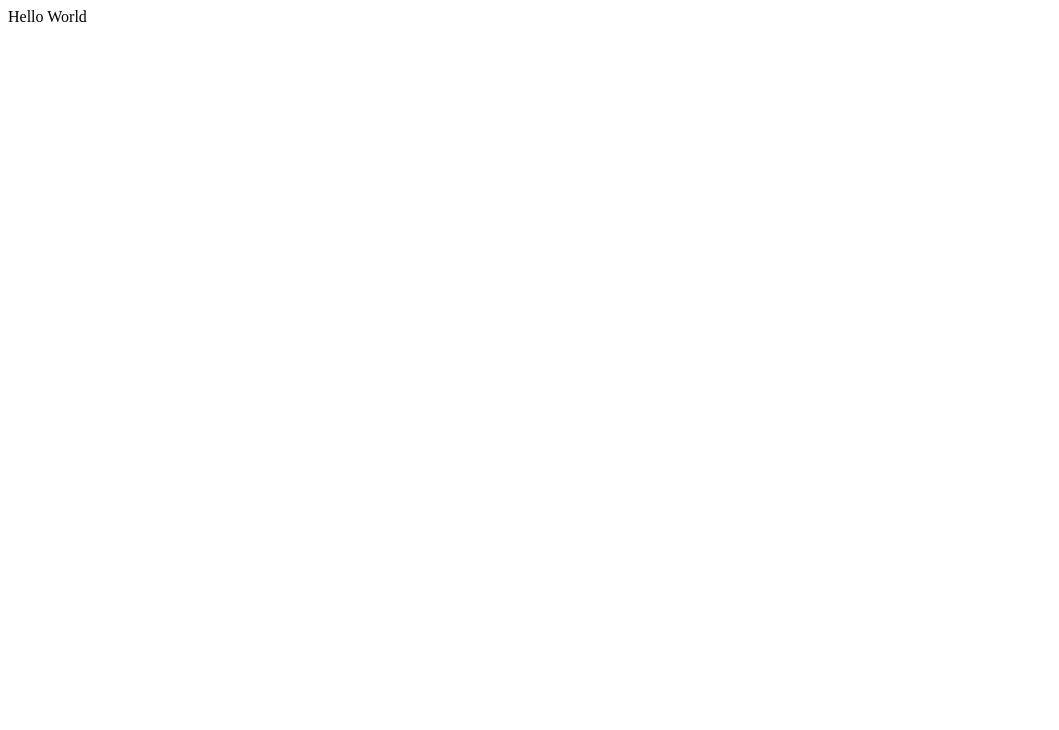
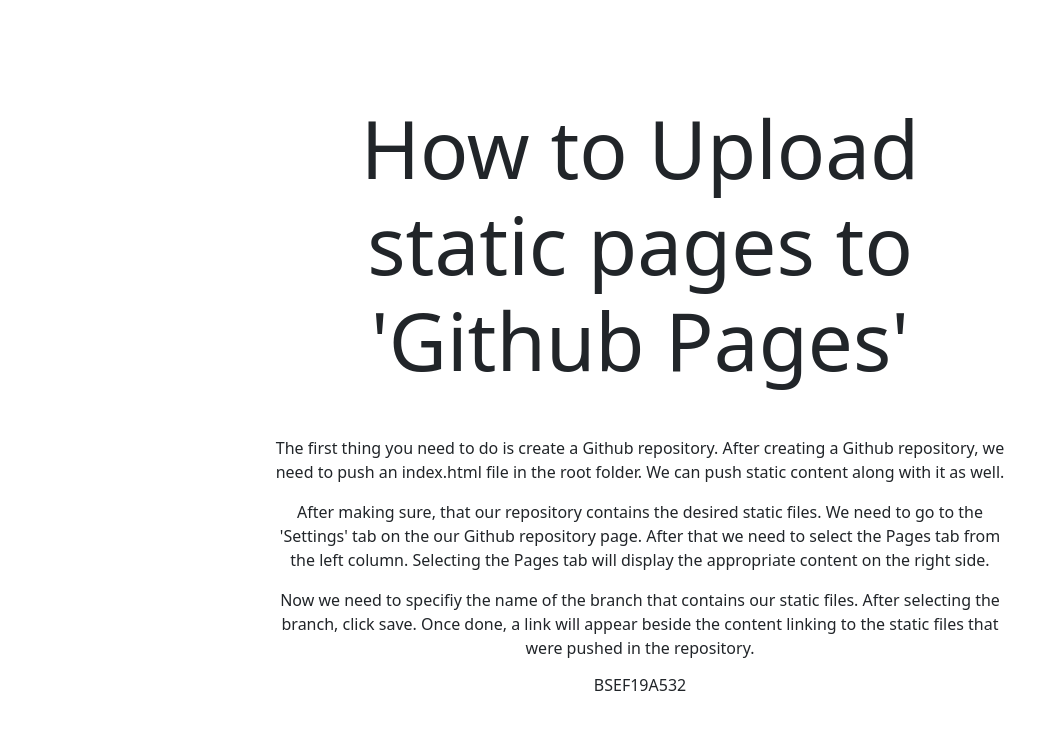
Before and after one commit to BSEF19A532/Mobile-Computing-Github-Pages, a plain HTML site: page index.html in a window 1280 px wide. Shown: the whole page, without its empty margins (0-1059 px from the left). Drawn offline with nearby package versions, Linux system fonts and the light colour scheme.

Commit message:
Added contnet

```diff
--- a/index.html
+++ b/index.html
@@ -4,9 +4,28 @@
     <meta charset="UTF-8">
     <meta http-equiv="X-UA-Compatible" content="IE=edge">
     <meta name="viewport" content="width= , initial-scale=1.0">
-    <title>Github Pages</title>
+    <title>BSEF19A532 - Github Pages</title>
+
+    <link href="https://cdn.jsdelivr.net/npm/bootstrap@5.1.3/dist/css/bootstrap.min.css" rel="stylesheet" integrity="sha384-1BmE4kWBq78iYhFldvKuhfTAU6auU8tT94WrHftjDbrCEXSU1oBoqyl2QvZ6jIW3" crossorigin="anonymous">
+
+    <style>
+        .container {
+            padding-top: 100px;
+            padding-bottom: 100px;
+        }
+    </style>
 </head>
 <body>
-    Hello World
+    <div class="container">
+        <div class="row">
+            <div class="col-lg-8 offset-lg-2 text-center">
+                <h1 class="display-1 mb-5">How to Upload static pages to 'Github Pages'</h1>
+                <p>The first thing you need to do is create a Github repository. After creating a Github repository, we need to push an index.html file in the root folder. We can push static content along with it as well.</p>
+                <p>After making sure, that our repository contains the desired static files. We need to go to the 'Settings' tab on the our Github repository page. After that we need to select the Pages tab from the left column. Selecting the Pages tab will display the appropriate content on the right side.</p>
+                <p>Now we need to specifiy the name of the branch that contains our static files. After selecting the branch, click save. Once done, a link will appear beside the content linking to the static files that were pushed in the repository.</p>
+                <h6 class="mt-3">BSEF19A532</h6>
+            </div>
+        </div>
+    </div>
 </body>
 </html>
```
